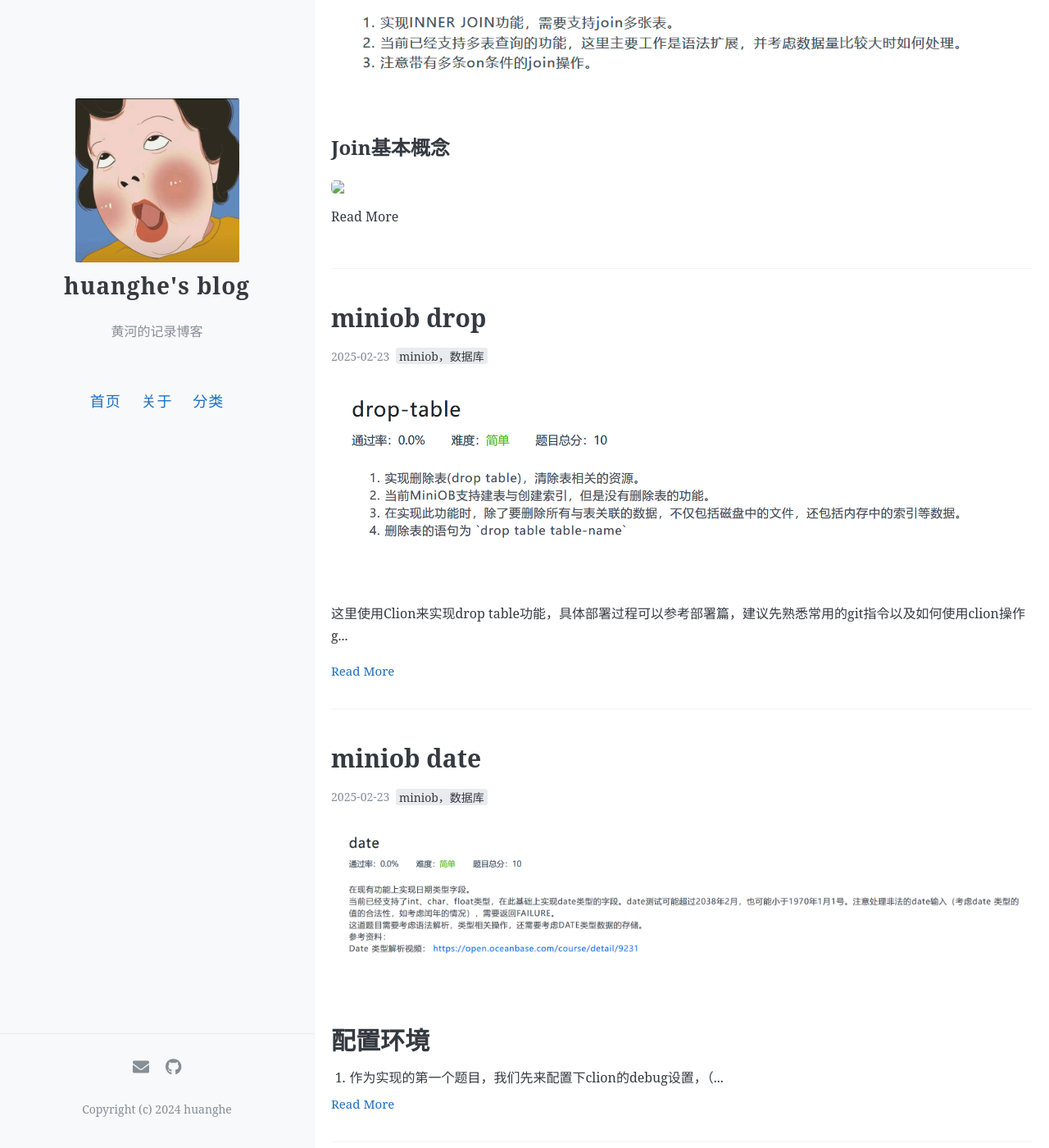
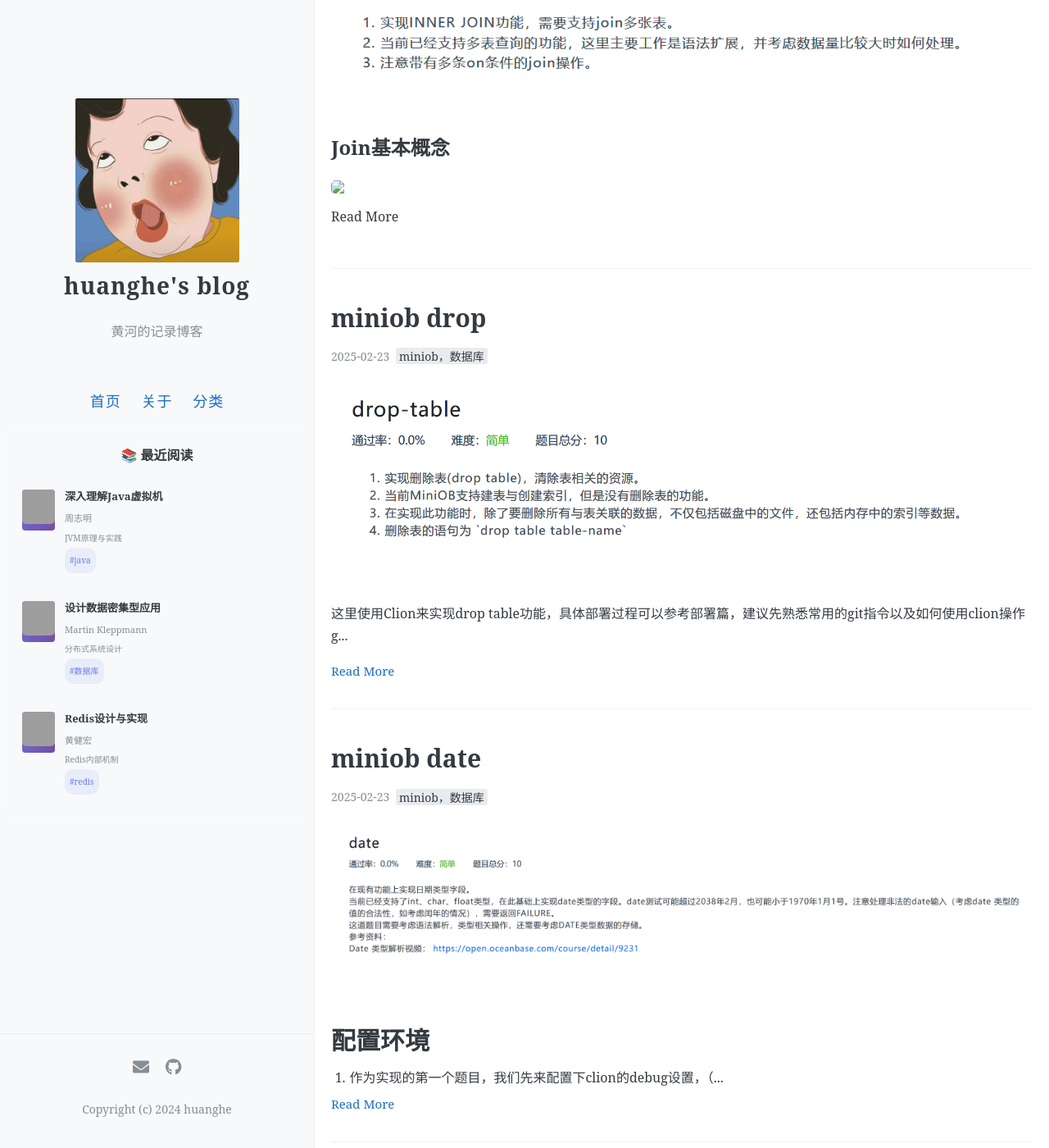
Before and after one commit to huanghuoguoguo/huanghuoguoguo.github.io, a Jekyll site: the page built from index.html, in a window 1280 px wide and 1400 px high, scrolled down 286 px. Shown: the whole window at 82% size. Built offline with Jekyll 4.4.1, drawn with Linux system fonts in a browser that asks for light colours; the list of posts is cut into pages by our own code; comment, search, counter and statistics services are not loaded; grey boxes are pictures that could not be loaded.

Commit message:
feat(书籍模块): 添加最近阅读书籍展示功能
- 在_config.yml中添加书籍配置项
- 新增书籍展示组件及相关样式
- 实现点击书籍标签跳转功能
- 更新.gitignore忽略node_modules目录

```diff
--- a/_config.yml
+++ b/_config.yml
@@ -11,6 +11,24 @@ navigation:
     url: /about
   - name: 分类
     url: /tags
+
+# 最近阅读的书籍配置
+recent_books:
+  - title: "深入理解Java虚拟机"
+    author: "周志明"
+    tag: "java"
+    cover: "/images/jvm-book.png"
+    description: "JVM原理与实践"
+  - title: "设计数据密集型应用"
+    author: "Martin Kleppmann"
+    tag: "数据库"
+    cover: "/images/ddia-book.png"
+    description: "分布式系统设计"
+  - title: "Redis设计与实现"
+    author: "黄健宏"
+    tag: "redis"
+    cover: "/images/redis-book.png"
+    description: "Redis内部机制"
 
 paginate: 8
 
--- a/_includes/head.html
+++ b/_includes/head.html
@@ -24,6 +24,15 @@
     })(document);
   </script>
 
+  <!-- 书籍点击跳转功能 -->
+  <script>
+    function filterByTag(tag) {
+      // 跳转到标签页面并高亮对应标签
+      var tagsUrl = '{{ site.baseurl }}/tags';
+      window.location.href = tagsUrl + '#' + encodeURIComponent(tag);
+    }
+  </script>
+
 
   <!-- Created with Jekyll Now - http://github.com/barryclark/jekyll-now -->
 
--- a/_includes/nav.html
+++ b/_includes/nav.html
@@ -21,6 +21,31 @@
     </nav>
   </div>
 
+  <!-- 最近阅读书籍模块 -->
+  {% if site.recent_books %}
+  <div class="recent-books">
+    <h3 class="recent-books-title">📚 最近阅读</h3>
+    <div class="books-list">
+      {% for book in site.recent_books %}
+      <div class="book-item" onclick="filterByTag('{{ book.tag }}')">
+        <div class="book-cover">
+          {% if book.cover %}
+          <img src="{{ site.baseurl }}{{ book.cover }}" alt="{{ book.title }}" onerror="this.style.display='none'; this.nextElementSibling.style.display='block';">
+          {% endif %}
+          <div class="book-placeholder" {% if book.cover %}style="display:none;"{% endif %}>📖</div>
+        </div>
+        <div class="book-info">
+          <div class="book-title">{{ book.title }}</div>
+          <div class="book-author">{{ book.author }}</div>
+          <div class="book-description">{{ book.description }}</div>
+          <div class="book-tag">#{{ book.tag }}</div>
+        </div>
+      </div>
+      {% endfor %}
+    </div>
+  </div>
+  {% endif %}
+
   <div class="wrapper-footer-desktop">
     <footer class="footer">
       {% include footer.html %}
--- a/style.scss
+++ b/style.scss
@@ -725,3 +725,136 @@ footer {
 // ... Otherwise it really bloats up the top of the CSS file and makes it difficult to find the start
 @import "highlights";
 //@import "gitalk";
+
+/**************/
+/* 最近阅读书籍样式 */
+/**************/
+
+.recent-books {
+  margin: 20px 0;
+  padding: 15px;
+  background: rgba(255, 255, 255, 0.05);
+  border-radius: 8px;
+  border: 1px solid rgba(255, 255, 255, 0.1);
+
+  .recent-books-title {
+    font-size: 16px;
+    font-weight: bold;
+    margin: 0 0 15px 0;
+    color: $base-color;
+    text-align: center;
+  }
+
+  .books-list {
+    display: flex;
+    flex-direction: column;
+    gap: 12px;
+  }
+
+  .book-item {
+    display: flex;
+    align-items: flex-start;
+    padding: 10px;
+    background: rgba(255, 255, 255, 0.03);
+    border-radius: 6px;
+    cursor: pointer;
+    transition: all 0.3s ease;
+    border: 1px solid transparent;
+
+    &:hover {
+      background: rgba(255, 255, 255, 0.08);
+      border-color: rgba(255, 255, 255, 0.2);
+      transform: translateY(-1px);
+    }
+  }
+
+  .book-cover {
+    width: 40px;
+    height: 50px;
+    margin-right: 12px;
+    flex-shrink: 0;
+    border-radius: 4px;
+    overflow: hidden;
+    background: linear-gradient(135deg, #667eea 0%, #764ba2 100%);
+    display: flex;
+    align-items: center;
+    justify-content: center;
+
+    img {
+      width: 100%;
+      height: 100%;
+      object-fit: cover;
+    }
+
+    .book-placeholder {
+      font-size: 20px;
+      color: white;
+    }
+  }
+
+  .book-info {
+    flex: 1;
+    min-width: 0;
+  }
+
+  .book-title {
+    font-size: 13px;
+    font-weight: bold;
+    color: $base-color;
+    margin-bottom: 4px;
+    line-height: 1.3;
+    overflow: hidden;
+    text-overflow: ellipsis;
+    white-space: nowrap;
+  }
+
+  .book-author {
+    font-size: 11px;
+    color: $base-lighten-color;
+    margin-bottom: 4px;
+  }
+
+  .book-description {
+    font-size: 10px;
+    color: $base-lighten-color;
+    margin-bottom: 6px;
+    line-height: 1.2;
+    overflow: hidden;
+    text-overflow: ellipsis;
+    white-space: nowrap;
+  }
+
+  .book-tag {
+    font-size: 10px;
+    color: #667eea;
+    background: rgba(102, 126, 234, 0.1);
+    padding: 2px 6px;
+    border-radius: 10px;
+    display: inline-block;
+    font-weight: 500;
+  }
+
+  @include mobile {
+    margin: 15px 0;
+    padding: 12px;
+
+    .book-cover {
+      width: 35px;
+      height: 45px;
+      margin-right: 10px;
+    }
+
+    .book-title {
+      font-size: 12px;
+    }
+
+    .book-author, .book-description {
+      font-size: 10px;
+    }
+
+    .book-tag {
+      font-size: 9px;
+      padding: 1px 4px;
+    }
+  }
+}
```
Also changed, not shown: 2 other files.
